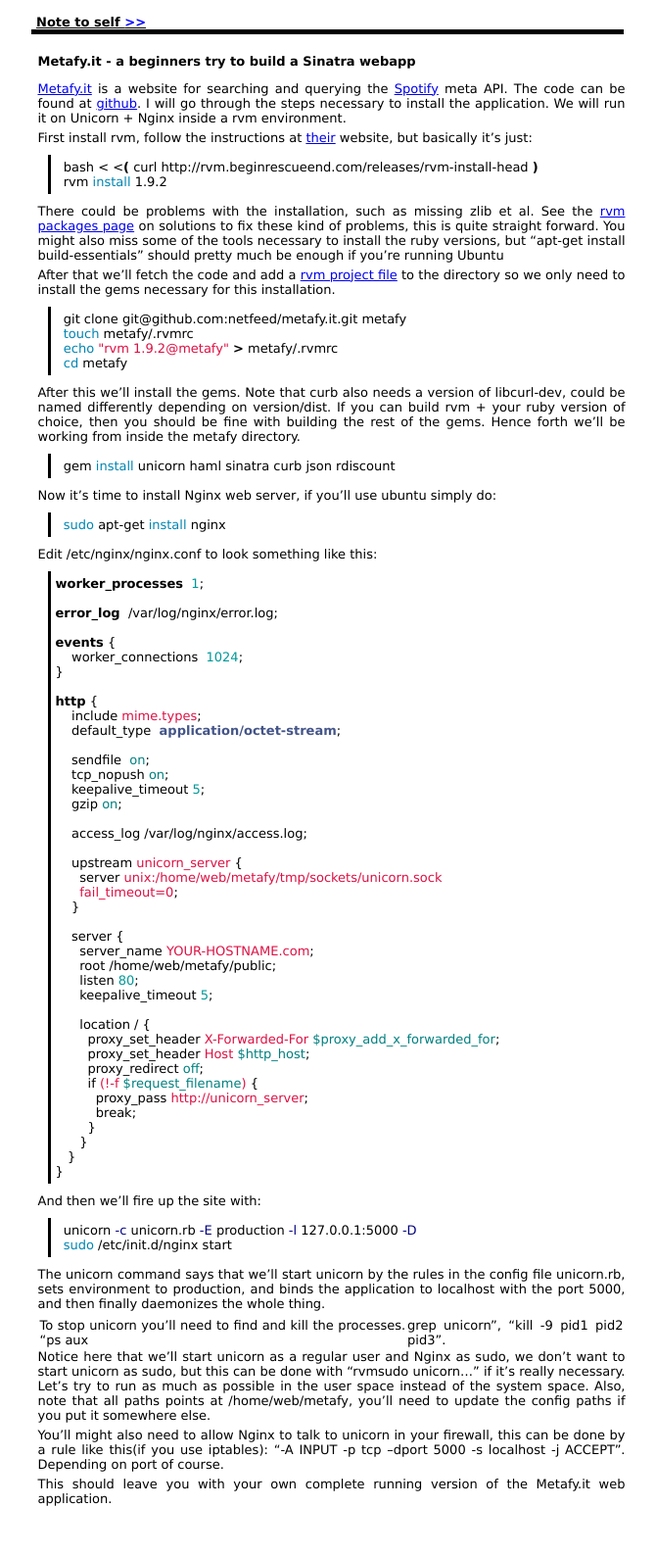
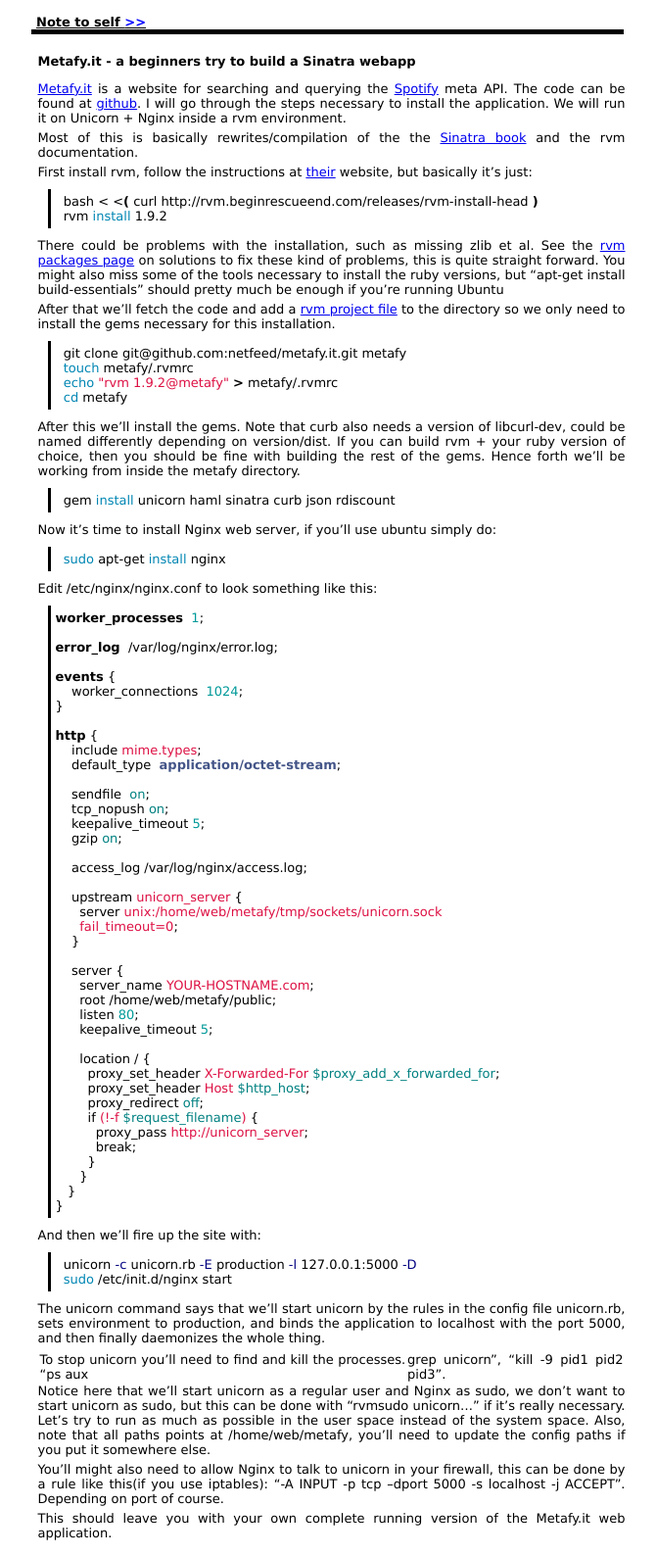
Before and after one commit to netfeed/netfeed.github.com, a Jekyll site: the page built from _posts/2010-11-27-metafy.it.md, in a window 1280 px wide. Shown: the whole page at 98% size, without its empty margins (308-978 px from the left). Built offline with Jekyll 4.4.1, drawn with Linux system fonts in a browser that asks for light colours; Markdown is read by kramdown in place of the engine named in the settings; before the commit the page ends 1553 px from its top, so only the background shows below that.

Commit message:
disclaimer

```diff
--- a/_posts/2010-11-27-metafy.it.md
+++ b/_posts/2010-11-27-metafy.it.md
@@ -7,6 +7,8 @@
 ================
 
 [Metafy.it](http://www.metafy.it) is a website for searching and querying the [Spotify](http://www.spotify.com) meta API. The code can be found at [github](https://www.github.com/netfeed/metafy.it). I will go through the steps necessary to install the application. We will run it on Unicorn + Nginx inside a rvm environment.
+
+Most of this is basically rewrites/compilation of the the [Sinatra book](http://sinatra-book.gittr.com/#deployment_nginx) and the rvm documentation.
 
 First install rvm, follow the instructions at [their](http://rvm.beginrescueend.com/) website, but basically it's just:
 
```
